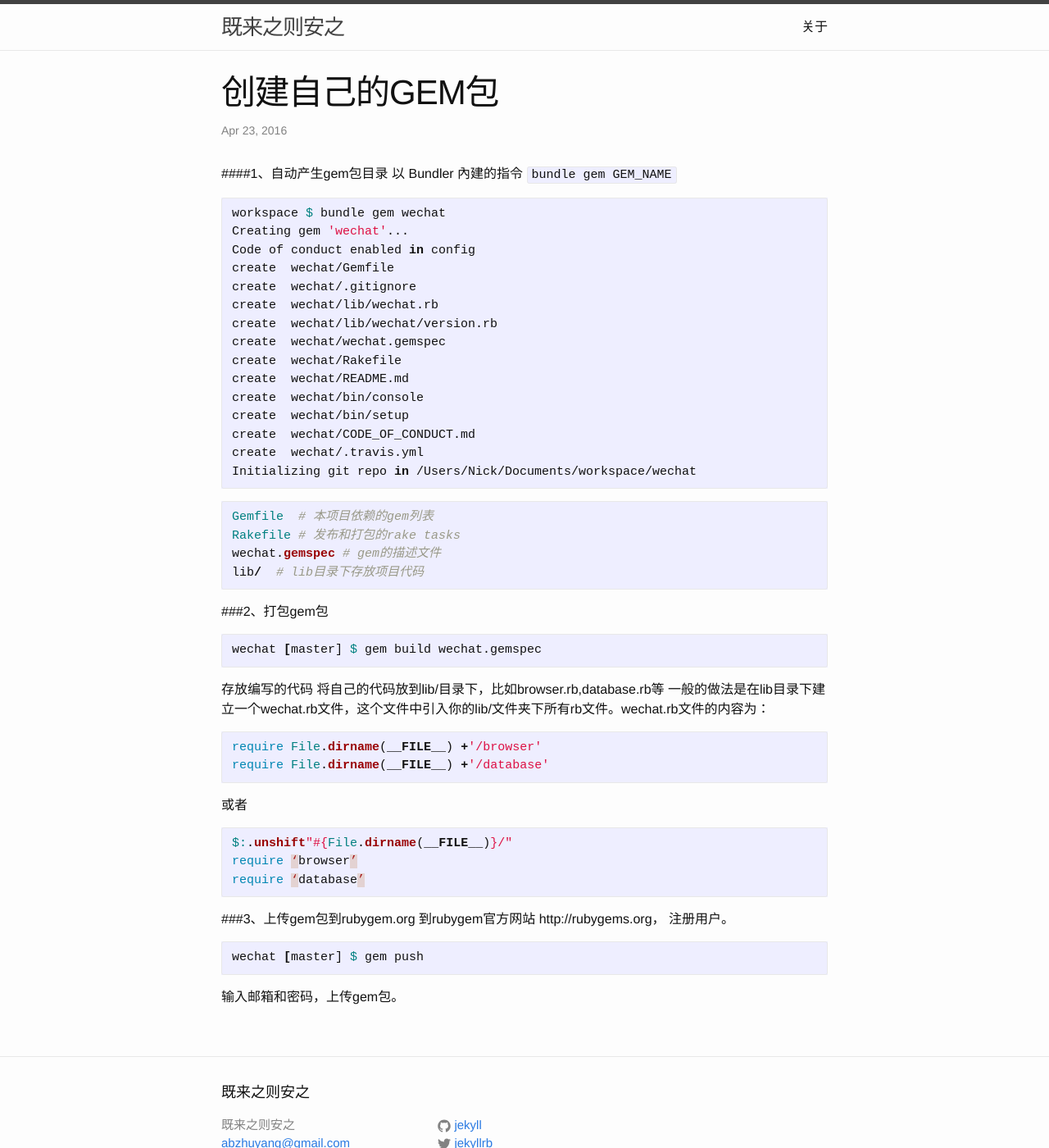
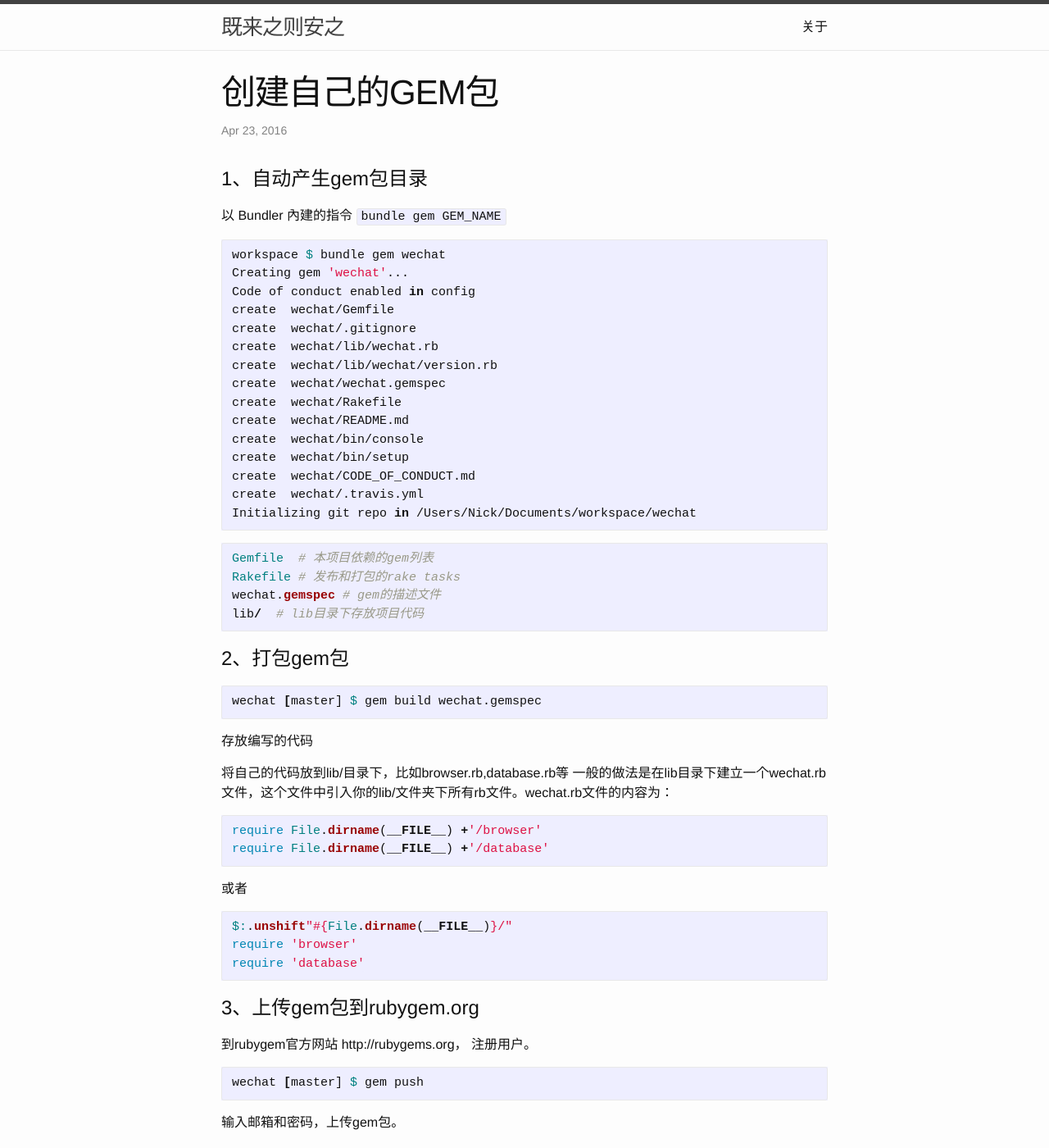
Before and after one commit to VitalYoung/VitalYoung.github.io, a Jekyll site: the page built from _posts/2016-04-23-ruby-gem.markdown, in a window 1280 px wide and 1400 px high. Shown: the whole window at 82% size. Built offline with Jekyll 4.4.1, drawn with Linux system fonts in a browser that asks for light colours.

Commit message:
update rubygem

````diff
--- a/_posts/2016-04-23-ruby-gem.markdown
+++ b/_posts/2016-04-23-ruby-gem.markdown
@@ -5,7 +5,8 @@ date: 2016-04-23 12:58:00 +0800
 categories: jekyll update
 ---
 
-####1、自动产生gem包目录
+1、自动产生gem包目录
+========
 以 Bundler 內建的指令 `bundle gem GEM_NAME`
 
 ```shell
@@ -33,26 +34,33 @@ wechat.gemspec # gem的描述文件
 lib/  # lib目录下存放项目代码
 ```
 
-###2、打包gem包
+2、打包gem包
+========
 
 ```shell
 wechat [master] $ gem build wechat.gemspec
 ```
+
 存放编写的代码
+
 将自己的代码放到lib/目录下，比如browser.rb,database.rb等
 一般的做法是在lib目录下建立一个wechat.rb文件，这个文件中引入你的lib/文件夹下所有rb文件。wechat.rb文件的内容为：
+
 ```ruby
 require File.dirname(__FILE__) +'/browser'
 require File.dirname(__FILE__) +'/database'
 ```
+
 或者
+
 ```ruby
 $:.unshift"#{File.dirname(__FILE__)}/"
-require ‘browser’
-require ‘database’
+require 'browser'
+require 'database'
 ```
 
-###3、上传gem包到rubygem.org
+3、上传gem包到rubygem.org
+========
 到rubygem官方网站 http://rubygems.org， 注册用户。
 
 ```shell
````
